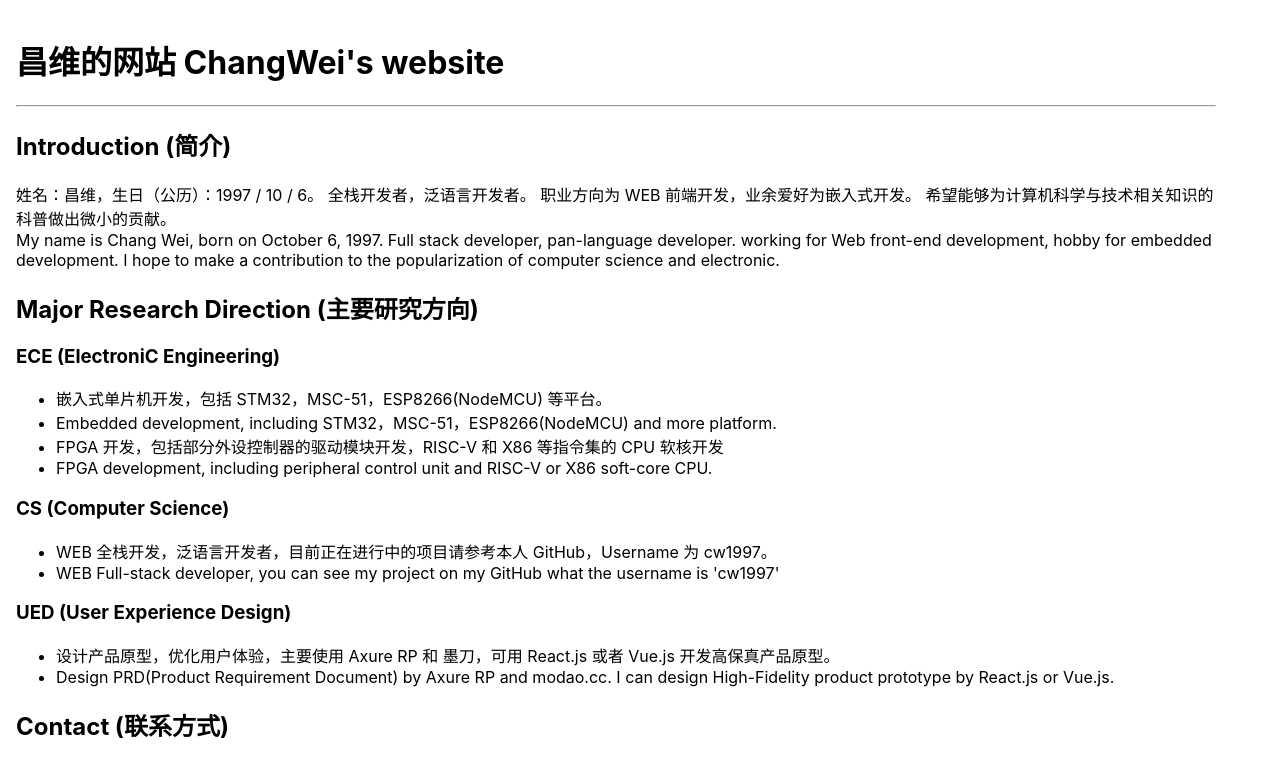
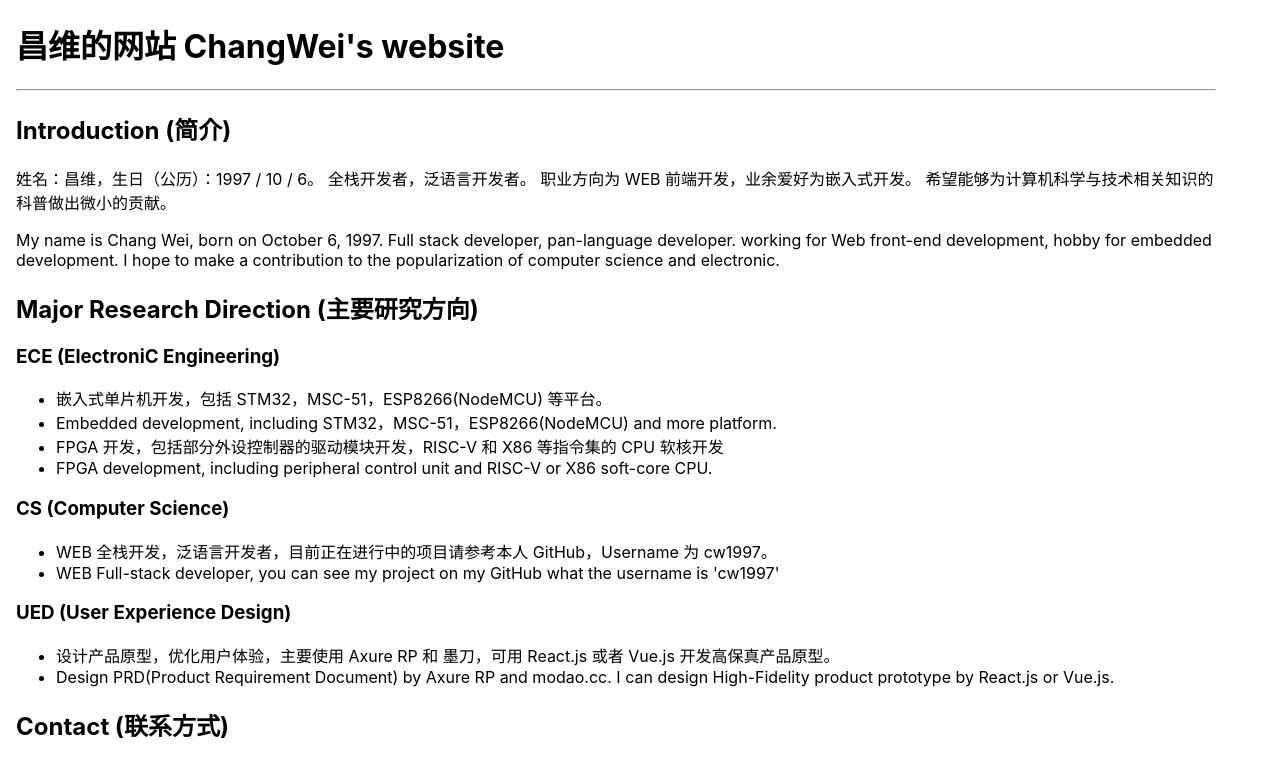
Before and after one commit to cw1997/changwei.me, a React app: page / in a window 1280 px wide. Shown: the top 763 px of the page. Built offline with nearby package versions, Linux system fonts and the light colour scheme.

Commit message:
update Home page: remove top and bottom padding, update Introduction section break-line style

```diff
--- a/src/pages/Home/Home.sass
+++ b/src/pages/Home/Home.sass
@@ -3,7 +3,7 @@
 $background-image-url: "../../images/orfeas-green-G5A5ZNjS2tE-unsplash.jpg"
 
 .Home
-  padding: 1rem
+  padding: 0 1rem
   max-width: 1200px
   //display: flex
   //flex-direction: column
--- a/src/pages/Home/Home.tsx
+++ b/src/pages/Home/Home.tsx
@@ -20,15 +20,18 @@ export default function Home(props: IPropsHome) {
 
       <p>
         <h2>Introduction (简介)</h2>
+        <p>
           姓名：昌维，生日（公历）：1997 / 10 / 6。
           全栈开发者，泛语言开发者。
           职业方向为 WEB 前端开发，业余爱好为嵌入式开发。
           希望能够为计算机科学与技术相关知识的科普做出微小的贡献。
-        <br/>
+        </p>
+        <p>
           My name is Chang Wei, born on October 6, 1997.
           Full stack developer, pan-language developer.
           working for Web front-end development, hobby for embedded development.
           I hope to make a contribution to the popularization of computer science and electronic.
+        </p>
       </p>
 
       <p>
```
Lines whose indentation alone changed are shown as unchanged.
